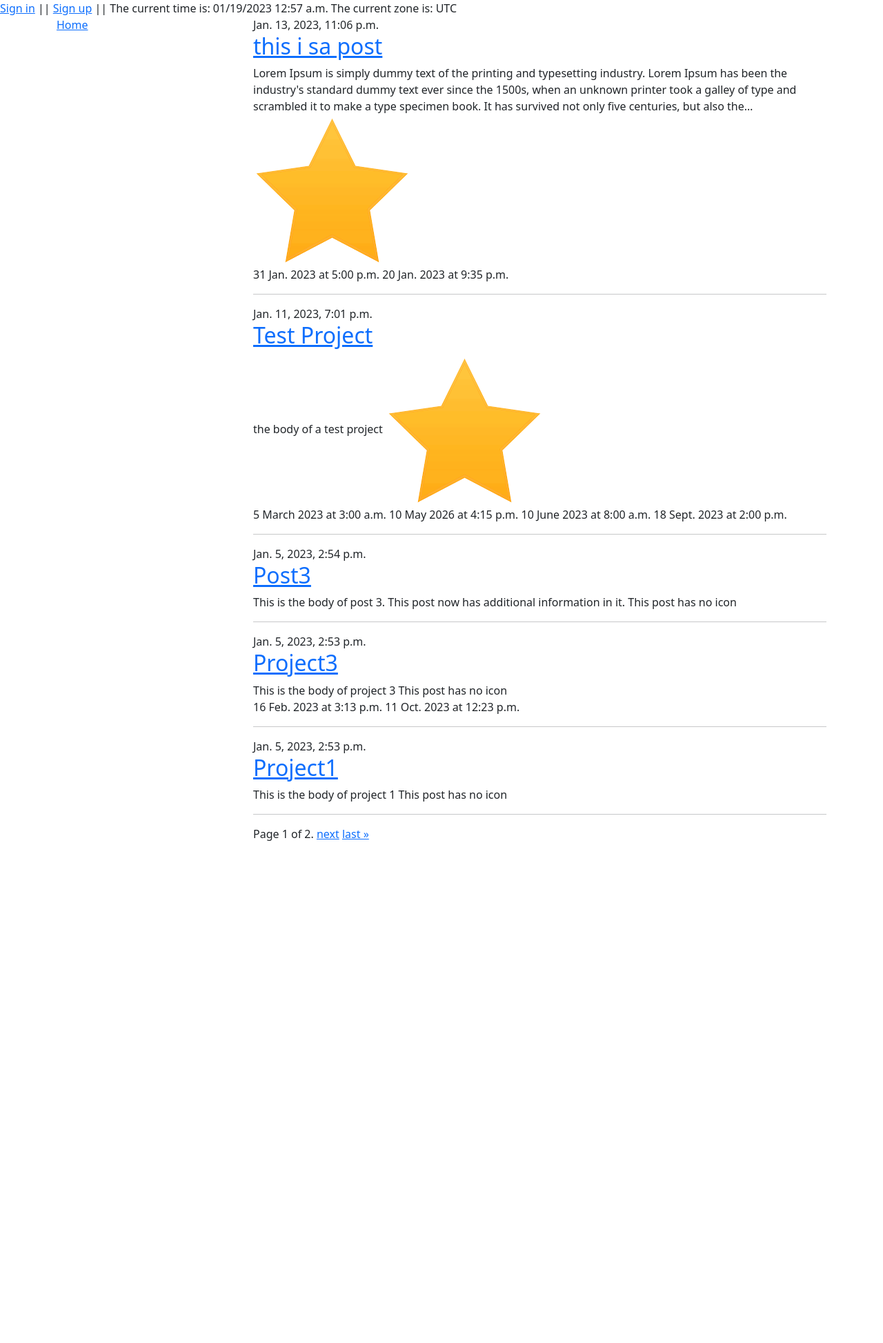
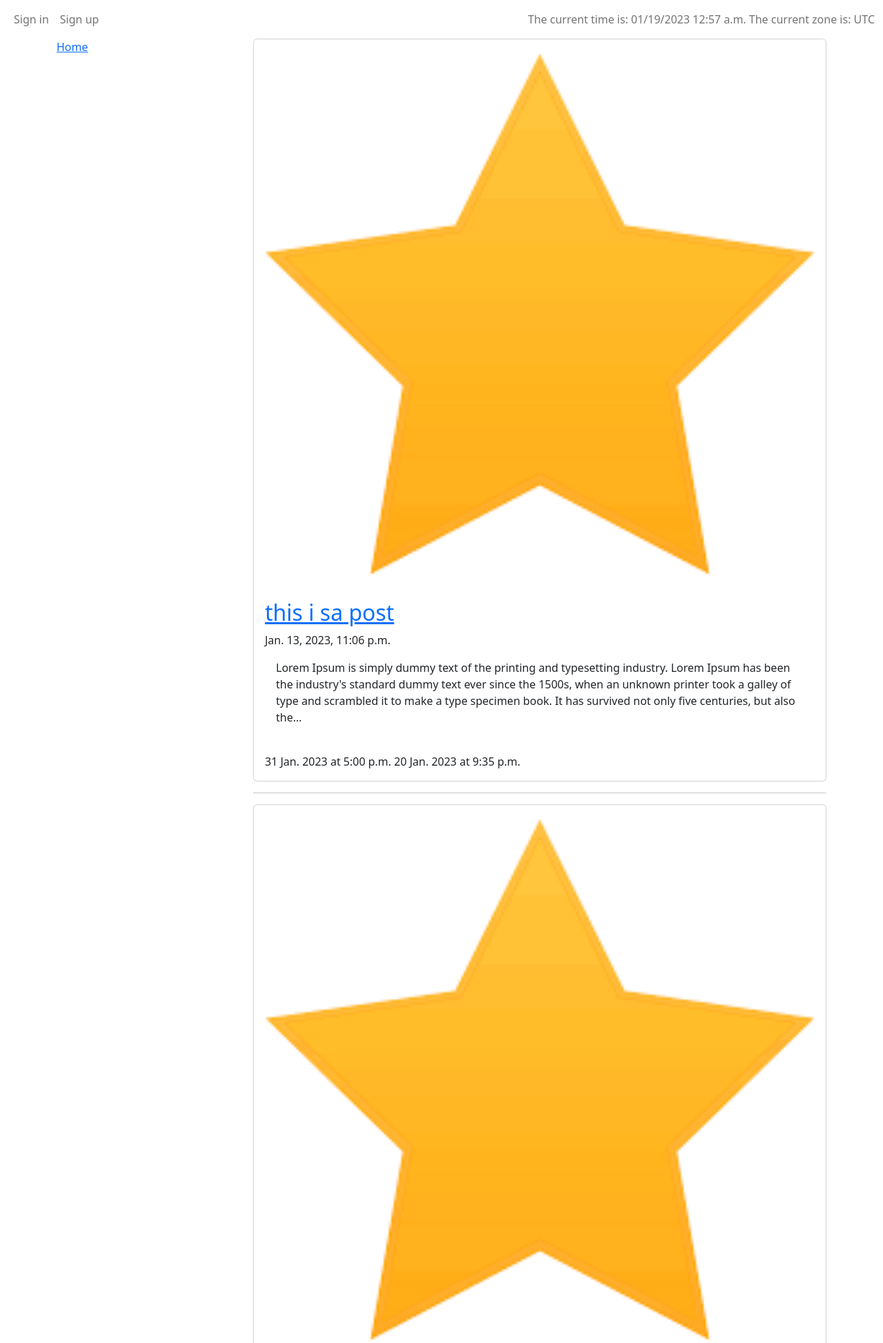
Before and after one commit to TheLostHermit/MIM3, a Django app: page /Forum/ in a window 1280 px wide. Shown: the top 1947 px of the page at 69% size. Before the commit the page ends 1219 px from the top, so only its background shows below. Run offline with Django 4.2, Linux system fonts and the light colour scheme; data comes from the database, SQL or seed files in the repository; both versions use the stored data as it was after the commit; some libraries are stand-ins or nearby versions.

Commit message:
Had to save before my laptop updated

```diff
--- a/MIM3/Forum/templates/Forum/auth_pages/signup.html
+++ b/MIM3/Forum/templates/Forum/auth_pages/signup.html
@@ -9,7 +9,7 @@ Sign up
 {% endblock %}
 
 {% block body %}
-    <h1> Sign up for an account </h1>
+    <h1 class="text-center"> Sign up for an account </h1>
     <form class="form-control mb-3" action="{% url 'sign_up' %}" method="post">
         {% csrf_token %}
         {% crispy form form.helper %}
--- a/MIM3/Forum/templates/Forum/layouts/sidebar_layout.html
+++ b/MIM3/Forum/templates/Forum/layouts/sidebar_layout.html
@@ -35,33 +35,45 @@
     </head>
 
     <body>
+        <nav class="navbar navbar-expand-lg bg-body-tertiary">
+
 
         {% load tz %}
         {% get_current_timezone as TIME_ZONE %}
 
         <!-- all the things that appear in the top of the document appear here -->
-        <div id = "topbar">
 
+        <div id = "topbar" class="container-fluid">
+
+            <div class="collapse navbar-collapse">
+                <div class="navbar-nav">
             <!-- if the user is logged in these links/messages show -->
             {% if user.is_authenticated %}
+            <span class="navbar-text">
                 Signed in as {{ request.user.username }}
-                <a href="{% url 'sign_out' %}">Sign out</a> <br>
-                <a href="{% url 'edit_profile' %}">Edit profile</a> <br>
+            </span>
+                <a class="nav-link" href="{% url 'sign_out' %}">Sign out</a> <br>
+                <a class="nav-link" href="{% url 'edit_profile' %}">Edit profile</a> <br>
             {% else %}
 
             <!-- if the user is not logged in these links show -->
-            <a href="{% url 'login' %}">Sign in</a> ||
-            <a href="{% url 'sign_up' %}">Sign up</a> ||
+            <a class="nav-link" href="{% url 'login' %}">Sign in</a>
+            <a class="nav-link" href="{% url 'sign_up' %}">Sign up</a>
             {% endif %}
+                </div>
+            </div>
 
             <!-- the current time in the specific timezone is shown here -->
+            <span class="navbar-text">
             The current time is:
             {% now "SHORT_DATETIME_FORMAT" %}
             The current zone is:
             {{ TIME_ZONE }}
+            </span>
 
             <!-- end of the top bar -->
         </div>
+    </nav>
 
         <!-- Using Bootstrap's row and column classes temporarily until styling is done -->
         <div class="container container-fluid">
--- a/MIM3/Forum/templates/Forum/main_pages/index.html
+++ b/MIM3/Forum/templates/Forum/main_pages/index.html
@@ -8,30 +8,44 @@ Home
 {% block script %}
 {% endblock %}
 
+<div class="row row-cols-1 row-cols-md-2 g-4">
+
+
 {% block body %}
     <!-- Displaying information from each of the posts in the database -->
     {% for post in post_list %}
 
+    <div class="col">
+
         <!-- the div for each post in the list -->
-        <div>
-
-            <!-- the timestamp for each post in the list -->
-            {{ post.timestamp }}
-
-            <!-- the name and link to the details of every post in the list -->
-            <h2> <a href="{% url 'detail_view' pk=post.pk %}">{{ post.title }}</a> </h2>
-
-            <!-- the first 300 characters of the body of the post. You can change the number of characters with the number -->
-            {{ post.body|truncatechars:300 }}
+        <!--N! I swapped this around without breaking it somehow wooooo-->
+        <div class="card">
 
             <!-- section which checks if an icon exists and renders it -->
             {% if post.get_icon %}
-                <img src="{{ post.get_icon.image.url }}" alt="{{ post.get_icon.name }}">
+                <img src="{{ post.get_icon.image.url }}" alt="{{ post.get_icon.name }}" class="card-img-top">
 
             {% else %}
                 This post has no icon
 
             {% endif %}
+
+            <div class="card-body">
+
+            <!-- the name and link to the details of every post in the list -->
+            <h2 class="card-title"> <a href="{% url 'detail_view' pk=post.pk %}">{{ post.title }}</a> </h2>
+
+            <!-- the timestamp for each post in the list -->
+            {{ post.timestamp }}
+
+            <div class="card-body">
+
+            <!-- the first 300 characters of the body of the post. You can change the number of characters with the number -->
+            {{ post.body|truncatechars:300 }}
+
+            </div>
+
+
 
             <br>
 
@@ -50,6 +64,8 @@ Home
                 {% endfor %}
 
             {% endif %}
+            </div>
+        </div>
         </div>
         <hr>
 
```
Also changed, not shown: MIM3/Forum/templates/Forum/auth_pages/signin.html (+8 -4 lines), MIM3/db.sqlite3.
